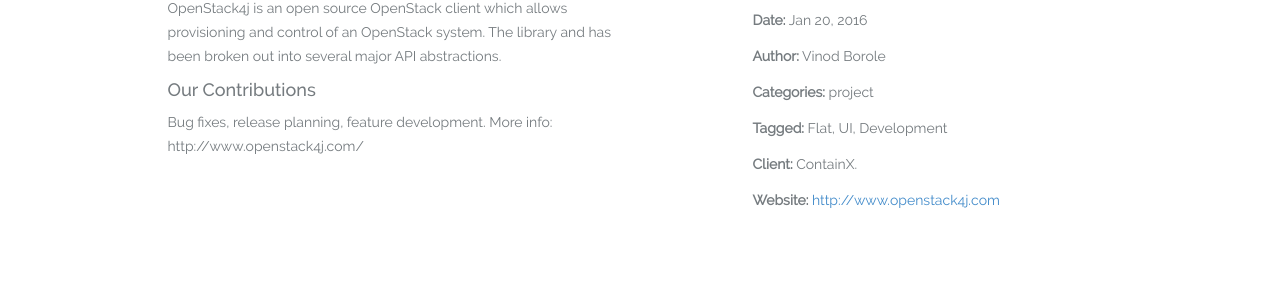
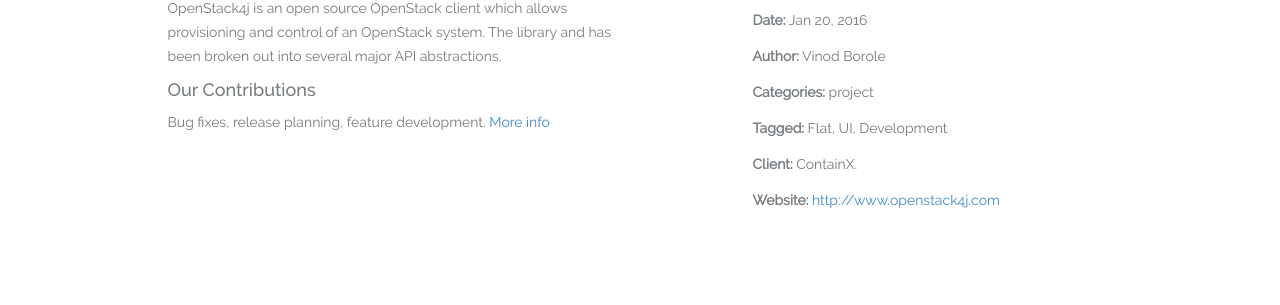
Before and after one commit to GSLabDev/gslabdev.github.io, a Jekyll site: the page built from _posts/project/2016-01-20-openstack4j.markdown, in a window 1280 px wide and 1379 px high. Shown: the part 386-691 px from the top of the window. Built offline with Jekyll 4.4.1, drawn with Linux system fonts in a browser that asks for light colours; nearby versions of some CDN libraries.

Commit message:
Update 2016-01-20-openstack4j.markdown

```diff
--- a/_posts/project/2016-01-20-openstack4j.markdown
+++ b/_posts/project/2016-01-20-openstack4j.markdown
@@ -16,4 +16,4 @@ website: http://www.openstack4j.com
 OpenStack4j is an open source OpenStack client which allows provisioning and control of an OpenStack system. The library and has been broken out into several major API abstractions.
 
 #### Our Contributions
-Bug fixes, release planning, feature development. More info: http://www.openstack4j.com/
+Bug fixes, release planning, feature development. [More info](http://www.openstack4j.com/)
```
